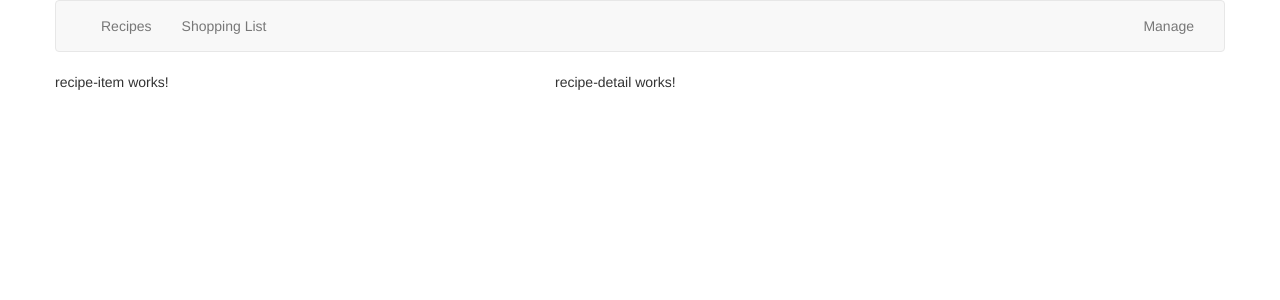
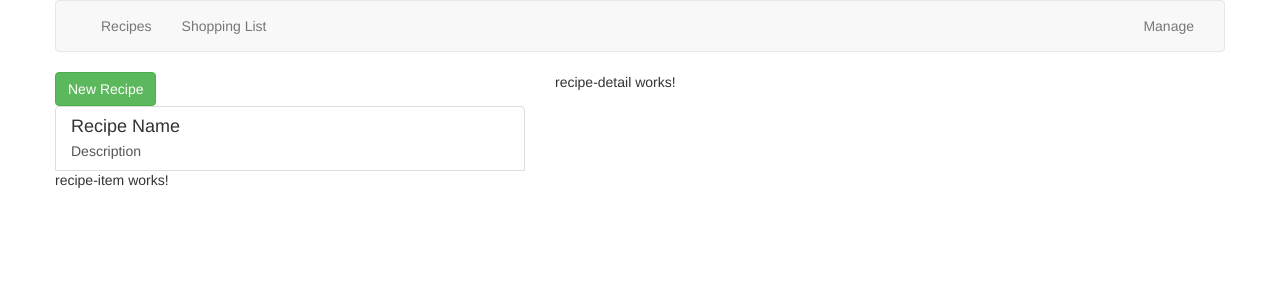
Before and after one commit to gadius/curso-angular, an Angular app: page / in a window 1280 px wide. Shown: the top 300 px of the page. Built offline with nearby package versions, Linux system fonts and the light colour scheme.

Commit message:
54- adding content to the recipes components

```diff
--- a/src/app/recipes/recipe-list/recipe-list.component.html
+++ b/src/app/recipes/recipe-list/recipe-list.component.html
@@ -1 +1,20 @@
-<app-recipe-item></app-recipe-item>
+<div class="row">
+  <div class="col-xs-12">
+    <button class="btn btn-success">New Recipe</button>
+  </div>
+</div>
+
+<div class="row">
+  <div class="col-xs-12">
+    <a href="#" class="list-group-item clearfix">
+      <div class="pull-left">
+        <h4 class="list-group-item-heading">Recipe Name</h4>
+        <p class="list-group-item-text">Description</p>
+      </div>
+      <span class="pull-right">
+        <img src="" alt="" class="img-responsive" style="max-height: 50px;">
+      </span>
+    </a>
+    <app-recipe-item></app-recipe-item>
+  </div>
+</div>
--- a/src/app/recipes/recipe-list/recipe-list.component.ts
+++ b/src/app/recipes/recipe-list/recipe-list.component.ts
@@ -1,4 +1,5 @@
 import { Component, OnInit } from '@angular/core';
+import { Recipe } from '../recipe.model';
 
 @Component({
   selector: 'app-recipe-list',
@@ -6,7 +7,9 @@
   styleUrls: ['./recipe-list.component.css']
 })
 export class RecipeListComponent implements OnInit {
-
+  recipes: Recipe[] = [
+    new Recipe('name','descripcion','https://imco.org.mx/wp-content/uploads/2020/08/test-3.png')
+  ];
   constructor() { }
 
   ngOnInit(): void {
```
